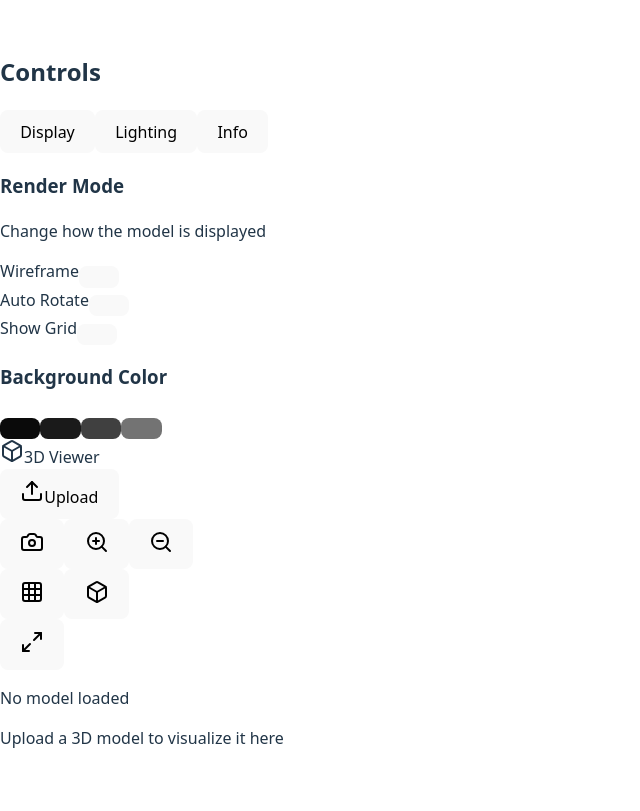
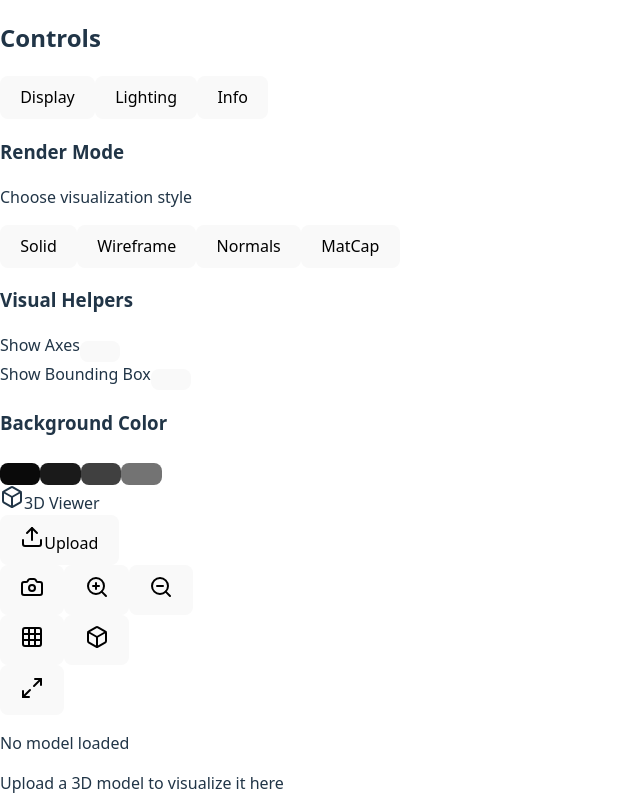
Before and after one commit to zane-solver/3d-model-viewer, a React (Vite) app: page / in a window 1280 px wide. Shown: the whole page, without its empty margins (0-640 px from the left). Built offline with nearby package versions, Linux system fonts and the light colour scheme.

Commit message:
Add visualization styles

```diff
--- a/src/components/layout/Sidebar.tsx
+++ b/src/components/layout/Sidebar.tsx
@@ -5,6 +5,8 @@ import { Slider } from '@/components/ui/slider'
 import { Toggle } from '@/components/ui/toggle'
 import { Card, CardContent, CardDescription, CardHeader, CardTitle } from '@/components/ui/card'
 import { Separator } from '@/components/ui/separator'
+import { RenderMode } from '@/types'
+import { cn } from '@/lib/utils'
 import { useViewerStore } from '@/store/viewerStore'
 
 export function Sidebar() {
@@ -29,24 +31,54 @@ export function Sidebar() {
 
             {/* Display Tab */}
             <TabsContent value="display" className="space-y-6 mt-0">
+
               <Card>
                 <CardHeader className="pb-4">
                   <CardTitle className="text-base">Render Mode</CardTitle>
                   <CardDescription className="text-xs">
-                    Change how the model is displayed
+                    Choose visualization style
                   </CardDescription>
+                </CardHeader>
+                <CardContent>
+                  <div className="grid grid-cols-2 gap-2">
+                    {[
+                      { value: 'solid', label: 'Solid' },
+                      { value: 'wireframe', label: 'Wireframe' },
+                      { value: 'normal', label: 'Normals' },
+                      { value: 'matcap', label: 'MatCap' },
+                    ].map((mode) => (
+                      <button
+                        key={mode.value}
+                        onClick={() => updateSettings({ renderMode: mode.value as RenderMode })}
+                        className={cn(
+                          "px-3 py-2 text-sm rounded-md transition-all",
+                          settings.renderMode === mode.value
+                            ? "bg-primary text-primary-foreground"
+                            : "bg-muted hover:bg-muted/80"
+                        )}
+                      >
+                        {mode.label}
+                      </button>
+                    ))}
+                  </div>
+                </CardContent>
+              </Card>
+
+              <Card>
+                <CardHeader className="pb-4">
+                  <CardTitle className="text-base">Visual Helpers</CardTitle>
                 </CardHeader>
                 <CardContent className="space-y-4">
                   <div className="flex items-center justify-between">
-                    <Label htmlFor="wireframe" className="text-sm font-normal">
-                      Wireframe
+                    <Label htmlFor="axes" className="text-sm font-normal">
+                      Show Axes
                     </Label>
                     <Toggle
-                      id="wireframe"
+                      id="axes"
                       size="sm"
-                      pressed={settings.wireframe}
+                      pressed={settings.showAxes}
                       onPressedChange={(pressed) =>
-                        updateSettings({ wireframe: pressed })
+                        updateSettings({ showAxes: pressed })
                       }
                     />
                   </div>
@@ -54,59 +86,21 @@ export function Sidebar() {
                   <Separator />
 
                   <div className="flex items-center justify-between">
-                    <Label htmlFor="autorotate" className="text-sm font-normal">
-                      Auto Rotate
+                    <Label htmlFor="boundingbox" className="text-sm font-normal">
+                      Show Bounding Box
                     </Label>
                     <Toggle
-                      id="autorotate"
+                      id="boundingbox"
                       size="sm"
-                      pressed={settings.autoRotate}
+                      pressed={settings.showBoundingBox}
                       onPressedChange={(pressed) =>
-                        updateSettings({ autoRotate: pressed })
-                      }
-                    />
-                    {settings.autoRotate && (
-                      <>
-                        <Separator />
-                        <div className="space-y-3">
-                          <div className="flex items-center justify-between">
-                            <Label className="text-sm font-normal">Rotation Speed</Label>
-                            <span className="text-xs text-muted-foreground">
-                              {settings.autoRotateSpeed.toFixed(1)}x
-                            </span>
-                          </div>
-                          <Slider
-                            value={[settings.autoRotateSpeed]}
-                            onValueChange={([value]) =>
-                              updateSettings({ autoRotateSpeed: value })
-                            }
-                            min={0.5}
-                            max={5}
-                            step={0.5}
-                            className="w-full"
-                          />
-                        </div>
-                      </>
-                    )}
-                  </div>
-
-                  <Separator />
-
-                  <div className="flex items-center justify-between">
-                    <Label htmlFor="grid" className="text-sm font-normal">
-                      Show Grid
-                    </Label>
-                    <Toggle
-                      id="grid"
-                      size="sm"
-                      pressed={settings.showGrid}
-                      onPressedChange={(pressed) =>
-                        updateSettings({ showGrid: pressed })
+                        updateSettings({ showBoundingBox: pressed })
                       }
                     />
                   </div>
                 </CardContent>
               </Card>
+
 
               <Card>
                 <CardHeader className="pb-4">
--- a/src/components/viewer/ModelLoader.tsx
+++ b/src/components/viewer/ModelLoader.tsx
@@ -3,6 +3,9 @@ import { useLoader } from '@react-three/fiber'
 import { OBJLoader } from 'three/examples/jsm/loaders/OBJLoader'
 import * as THREE from 'three'
 import { useViewerStore } from '@/store/viewerStore'
+import { useTexture } from '@react-three/drei'
+import { Box3Helper } from 'three'
+import { useHelper } from '@react-three/drei'
 
 interface ModelLoaderProps {
   url: string
@@ -11,19 +14,37 @@ interface ModelLoaderProps {
 }
 
 export function ModelLoader({ url, wireframe = false }: ModelLoaderProps) {
-  const { setError, setModelInfo } = useViewerStore()
+  const { setError, setModelInfo, settings } = useViewerStore()
   const meshRef = useRef<THREE.Group>(null)
   const [isInitialized, setIsInitialized] = useState(false)
+
+  // Load matcap texture
+  const matcapTexture = useMemo(() => {
+    const canvas = document.createElement('canvas')
+    canvas.width = 256
+    canvas.height = 256
+    const context = canvas.getContext('2d')!
+
+    const gradient = context.createRadialGradient(128, 128, 0, 128, 128, 128)
+    gradient.addColorStop(0, '#ffffff')
+    gradient.addColorStop(0.5, '#8888ff')
+    gradient.addColorStop(1, '#000033')
+
+    context.fillStyle = gradient
+    context.fillRect(0, 0, 256, 256)
+
+    const texture = new THREE.CanvasTexture(canvas)
+    texture.encoding = THREE.sRGBEncoding
+    return texture
+  }, [])
 
   // Load the OBJ file
   const obj = useLoader(
     OBJLoader,
     url,
-    // onProgress
     (xhr) => {
       console.log((xhr.loaded / xhr.total) * 100 + '% loaded')
     },
-    // onError
     (error) => {
       console.error('Error loading OBJ:', error)
       setError('Failed to load 3D model')
@@ -33,10 +54,8 @@ export function ModelLoader({ url, wireframe = false }: ModelLoaderProps) {
   // Initialize model (only once when loaded)
   useEffect(() => {
     if (obj && !isInitialized) {
-      // Clear any previous errors
       setError(null)
 
-      // Count vertices and faces
       let totalVertices = 0
       let totalFaces = 0
 
@@ -44,12 +63,9 @@ export function ModelLoader({ url, wireframe = false }: ModelLoaderProps) {
         if (child instanceof THREE.Mesh) {
           const geometry = child.geometry
           if (geometry) {
-            // Count vertices
             if (geometry.attributes.position) {
               totalVertices += geometry.attributes.position.count
             }
-
-            // Count faces (triangles)
             if (geometry.index) {
               totalFaces += geometry.index.count / 3
             } else {
@@ -59,32 +75,26 @@ export function ModelLoader({ url, wireframe = false }: ModelLoaderProps) {
         }
       })
 
-      // Update model info in store
       setModelInfo({
         vertices: totalVertices,
         faces: Math.floor(totalFaces)
       })
 
-      // Calculate bounding box for proper centering
       const box = new THREE.Box3().setFromObject(obj)
       const center = box.getCenter(new THREE.Vector3())
       const size = box.getSize(new THREE.Vector3())
 
-      // Center the object (only once!)
       obj.position.set(-center.x, -center.y, -center.z)
 
-      // Scale if too large (only once!)
       const maxDim = Math.max(size.x, size.y, size.z)
       if (maxDim > 10) {
         const scale = 10 / maxDim
         obj.scale.setScalar(scale)
       }
 
-      // Mark as initialized
       setIsInitialized(true)
     }
 
-    // Cleanup function
     return () => {
       if (isInitialized) {
         setModelInfo(null)
@@ -92,46 +102,70 @@ export function ModelLoader({ url, wireframe = false }: ModelLoaderProps) {
     }
   }, [obj, isInitialized, setError, setModelInfo])
 
-  // Update materials when wireframe changes
+  // Update materials when render mode changes
   useEffect(() => {
     if (obj && isInitialized) {
       obj.traverse((child) => {
         if (child instanceof THREE.Mesh) {
-          if (child.material) {
-            // If it's an array of materials
-            if (Array.isArray(child.material)) {
-              child.material.forEach(mat => {
-                mat.wireframe = wireframe
-                mat.needsUpdate = true
+          // Create material based on render mode
+          let material: THREE.Material
+
+          switch (settings.renderMode) {
+            case 'wireframe':
+              material = new THREE.MeshBasicMaterial({
+                color: new THREE.Color(0.5, 0.5, 1),
+                wireframe: true,
+                side: THREE.DoubleSide,
               })
-            } else {
-              // Single material
-              child.material.wireframe = wireframe
-              child.material.needsUpdate = true
-            }
-          } else {
-            // Create new material if none exists
-            child.material = new THREE.MeshStandardMaterial({
-              color: new THREE.Color(0.7, 0.7, 0.7),
-              metalness: 0.3,
-              roughness: 0.4,
-              wireframe: wireframe,
-              side: THREE.DoubleSide,
-            })
+              break
+
+            case 'normal':
+              material = new THREE.MeshNormalMaterial({
+                side: THREE.DoubleSide,
+                flatShading: false,
+              })
+              break
+
+            case 'matcap':
+              material = new THREE.MeshMatcapMaterial({
+                matcap: matcapTexture,
+                side: THREE.DoubleSide,
+              })
+              break
+
+            case 'depth':
+              material = new THREE.MeshDepthMaterial({
+                side: THREE.DoubleSide,
+              })
+              break
+
+            case 'solid':
+            default:
+              material = new THREE.MeshStandardMaterial({
+                color: new THREE.Color(0.7, 0.7, 0.7),
+                metalness: 0.3,
+                roughness: 0.4,
+                wireframe: settings.wireframe,
+                side: THREE.DoubleSide,
+              })
+              break
           }
 
-          // Ensure shadows are enabled
+          child.material = material
           child.castShadow = true
           child.receiveShadow = true
 
-          // Compute normals if missing (only if not already computed)
           if (!child.geometry.attributes.normal) {
             child.geometry.computeVertexNormals()
           }
         }
       })
     }
-  }, [obj, wireframe, isInitialized])
+  }, [obj, settings.renderMode, settings.wireframe, isInitialized, matcapTexture])
+
+  const boxHelperRef = useRef<THREE.Box3Helper>(null)
+
+  useHelper(settings.showBoundingBox ? meshRef : null, Box3Helper, 'yellow')
 
   return <primitive ref={meshRef} object={obj} />
 }
```
